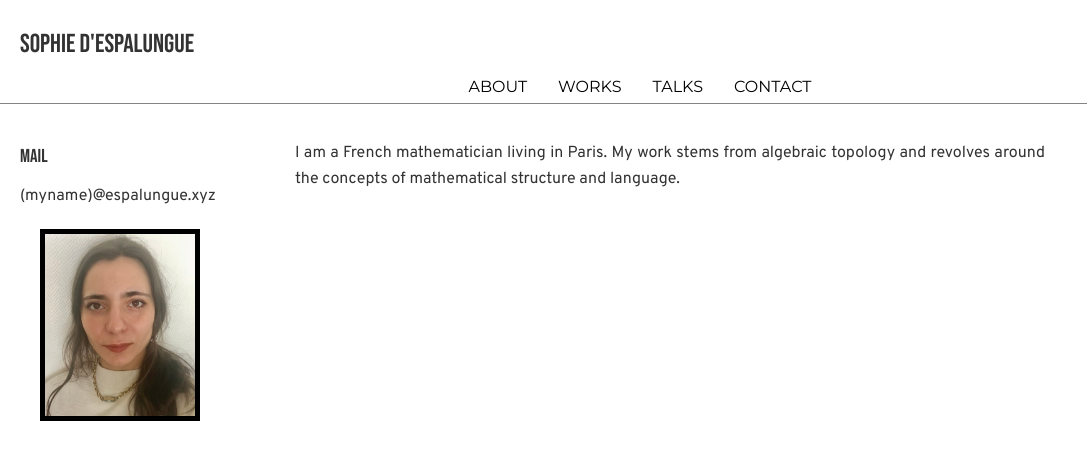
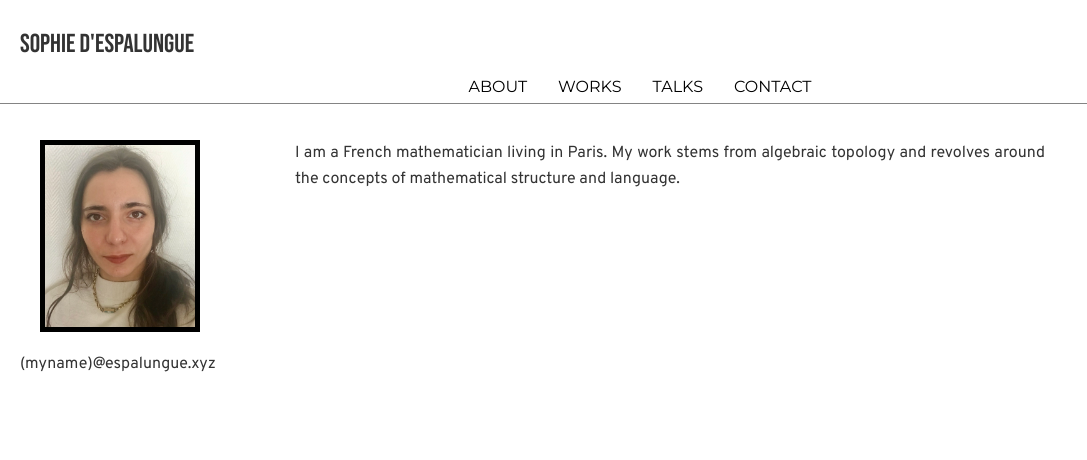
Before and after one commit to sdspmon/math, a Jekyll site: the page built from index.md, in a window 1280 px wide. Shown: the top 460 px of the page, without its empty margins (0-1087 px from the left). Built offline with Jekyll 4.4.1, drawn with Linux system fonts in a browser that asks for light colours.

Commit message:
mail sous photo

```diff
--- a/_includes/sidebar-nav.html
+++ b/_includes/sidebar-nav.html
@@ -1,3 +1,4 @@
-<h3>MAIL</h3><div> (myname)@espalungue.xyz</div>
+<!-- <h3>MAIL</h3> -->
+<img class="photo" src="https://www.sophie.d.espalungue.xyz/images/IMG_0553.jpeg" alt="Visual Identification">
 
-<img class="photo" src="https://www.sophie.d.espalungue.xyz/images/IMG_0553.jpeg" alt="Visual Identification">
+<div> (myname)@espalungue.xyz</div>
```
